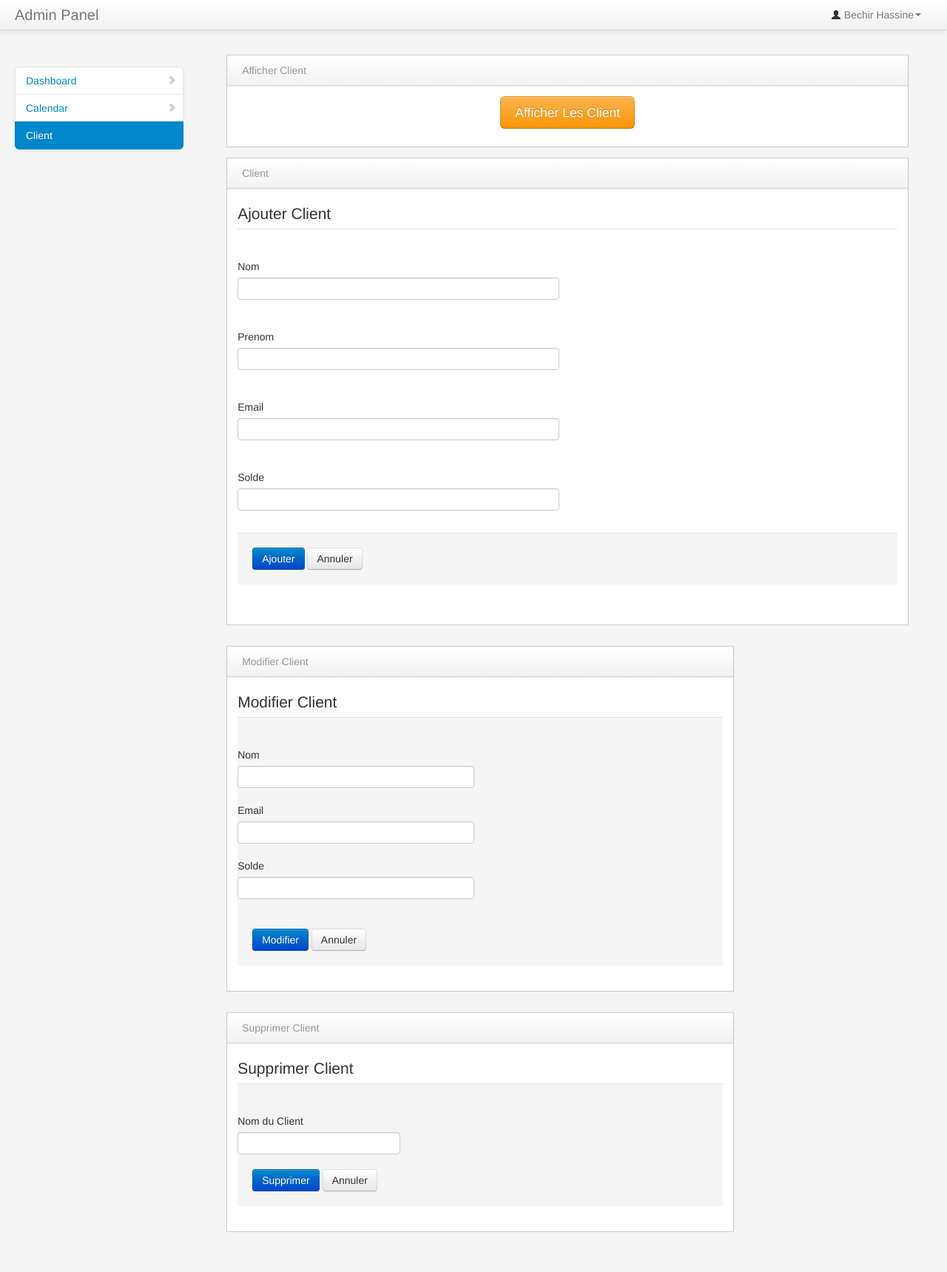
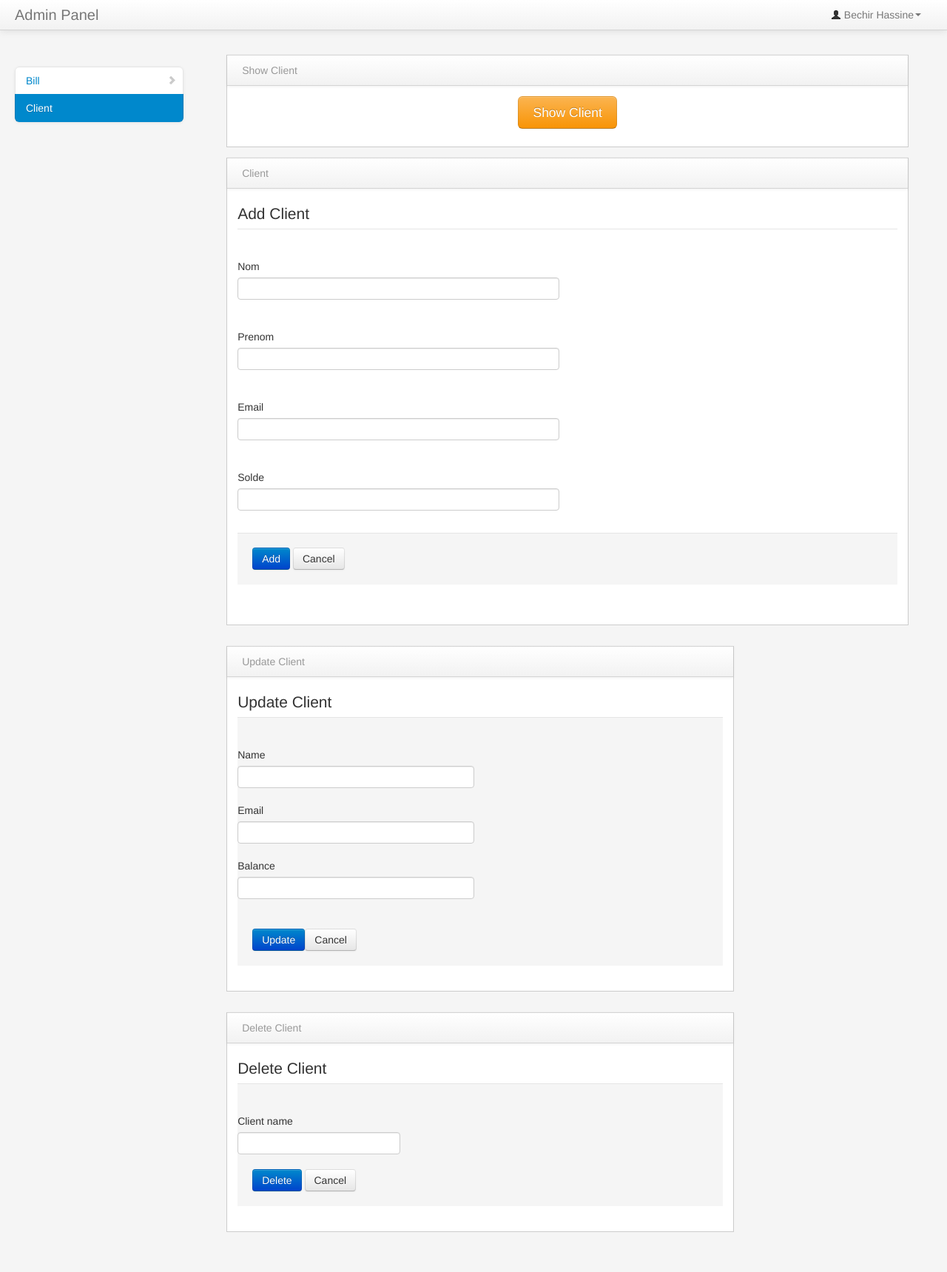
Before and after one commit to bechirhassine/test, a PHP site: page /views/Client1.php in a window 1280 px wide. Shown: the whole page at 74% size. Run offline with PHP 8.4, Linux system fonts and the light colour scheme; data that the repository does not hold is empty; some libraries are stand-ins or nearby versions.

Commit message:
Update Client1.php

```diff
--- a/views/Client1.php
+++ b/views/Client1.php
@@ -57,11 +57,9 @@ include "../core/Client_Core.php"; ?>
                 <div class="span3" id="sidebar">
                     <ul class="nav nav-list bs-docs-sidenav nav-collapse collapse">
                         <li >
-                            <a href="index.html"><i class="icon-chevron-right"></i> Dashboard</a>
+                            <a href="Bill1.php"><i class="icon-chevron-right"></i> Bill</a>
                         </li>
-                        <li>
-                            <a href="calendar.html"><i class="icon-chevron-right"></i> Calendar</a>
-                        </li>
+
 
                          <li class="active">
                             <a href="Client1.php"> Client</a>
@@ -75,14 +73,14 @@ include "../core/Client_Core.php"; ?>
                             <div class="navbar navbar-inner block-header">
                                 <div class="muted pull-left">
                                     <form method="POST" action="afficherClient.php"></div>
-                                <div class="muted pull-left">Afficher Client</div>
+                                <div class="muted pull-left">Show Client</div>
                             </div>
                             <div class="block-content collapse in">
                                 <div class="span12">
                                     <form class="form-horizontal">
                                       <fieldset>
                                         <div class="control-group">
-                                   <button class="btn btn-warning btn-large" style="margin-left:auto;margin-right:auto;display:block;" >Afficher Les Client</button>
+                                   <button class="btn btn-warning btn-large" style="margin-left:auto;margin-right:auto;display:block;" >Show Client</button>
                                         </div>
                                       </fieldset>
                                     </form>
@@ -111,7 +109,7 @@ include "../core/Client_Core.php"; ?>
                                    <form method="POST" action="addClient.php" enctype="multipart/form-data">
 
                                       <fieldset>
-                                        <legend>Ajouter Client</legend>
+                                        <legend>Add Client</legend>
                                         <div class="control-group">
                                           <label class="control-label" for="typeahead">Nom</label>
                                           <div class="controls">
@@ -145,8 +143,8 @@ include "../core/Client_Core.php"; ?>
 
 
                                         <div class="form-actions">
-                                          <button  type="submit" name="ajouter" value="ajouter" onclick="envoyer();" class="btn btn-primary">Ajouter</button>
-                                          <button type="reset" class="btn">Annuler</button>
+                                          <button  type="submit" name="ajouter" value="ajouter" onclick="envoyer();" class="btn btn-primary">Add</button>
+                                          <button type="reset" class="btn">Cancel</button>
                                         </div>
                                       </fieldset>
                                 </form>
@@ -162,7 +160,7 @@ include "../core/Client_Core.php"; ?>
                         <div class="block">
                             <div class="navbar navbar-inner block-header">
                                 <div class="muted pull-left">
-                                     Modifier Client</div>
+                                     Update Client</div>
 
                             </div>
                             <div class="block-content collapse in">
@@ -178,9 +176,9 @@ include "../core/Client_Core.php"; ?>
                                     <form method="post" action="modifierClient.php">
 
                                       <fieldset>
-                                        <legend>Modifier Client</legend>
+                                        <legend>Update Client</legend>
                                         <div class="control-group">
-                                          <label class="control-label" for="typeahead">Nom</label>
+                                          <label class="control-label" for="typeahead">Name</label>
                                           <div class="controls">
                                             <input type="text" class="span6" id="typeahead"  data-provide="typeahead" data-items="4"  name="Nom" required>
                                           </div>
@@ -192,7 +190,7 @@ include "../core/Client_Core.php"; ?>
                                           </div>
                                           </div>
                                           <div class="control-group">
-                                          <label class="control-label" for="typeahead">Solde</label>
+                                          <label class="control-label" for="typeahead">Balance</label>
                                           <div class="controls">
                                             <input type="text" class="span6" id="typeahead"  data-provide="typeahead" data-items="4"  name="Solde" >
                                           </div>
@@ -226,8 +224,8 @@ foreach($ListeClient as $row){
 
 
                                         <div class="form-actions">
-                                          <button type="submit" onclick="envoyermodifier();" class="btn btn-primary" name="modifier" value="modifier">Modifier</button>
-                                          <button type="reset" class="btn">Annuler</button>
+                                          <button type="submit" onclick="envoyermodifier();" class="btn btn-primary" name="modifier" value="modifier">Update </nutton>
+                                          <button type="reset" class="btn">Cancel</button>
                                         </div>
                                       </fieldset>
                                     </form>
@@ -243,7 +241,7 @@ foreach($ListeClient as $row){
                         <div class="block">
 
                             <div class="navbar navbar-inner block-header">
-                                <div class="muted pull-left">Supprimer Client</div>
+                                <div class="muted pull-left">Delete Client</div>
                             </div>
                             <div class="block-content collapse in">
 
@@ -258,9 +256,9 @@ foreach($ListeClient as $row){
                                     ?>
                                 <div class="span12">
                                       <fieldset>
-                                        <legend>Supprimer Client</legend>
+                                        <legend>Delete Client</legend>
                                         <div class="control-group">
-                                          <label class="control-label" for="typeahead">Nom du Client</label>
+                                          <label class="control-label" for="typeahead">Client name</label>
                                           <div class="controls">
                                             <input type="text" name="Nom">
 
@@ -286,8 +284,8 @@ foreach($listeClient as $row){
                                       </div>
                                           <br />
                                                                              <div class="form-actions">
-                                          <button type="submit" onclick="envoyermodifier();" name="supprimer" value="supprimer"  class="btn btn-primary">Supprimer</button>
-                                          <button type="reset" class="btn">Annuler</button>
+                                          <button type="submit" onclick="envoyermodifier();" name="supprimer" value="supprimer"  class="btn btn-primary">Delete</button>
+                                          <button type="reset" class="btn">Cancel</button>
                                         </div>
                                       </fieldset>
                                     </form>
```
